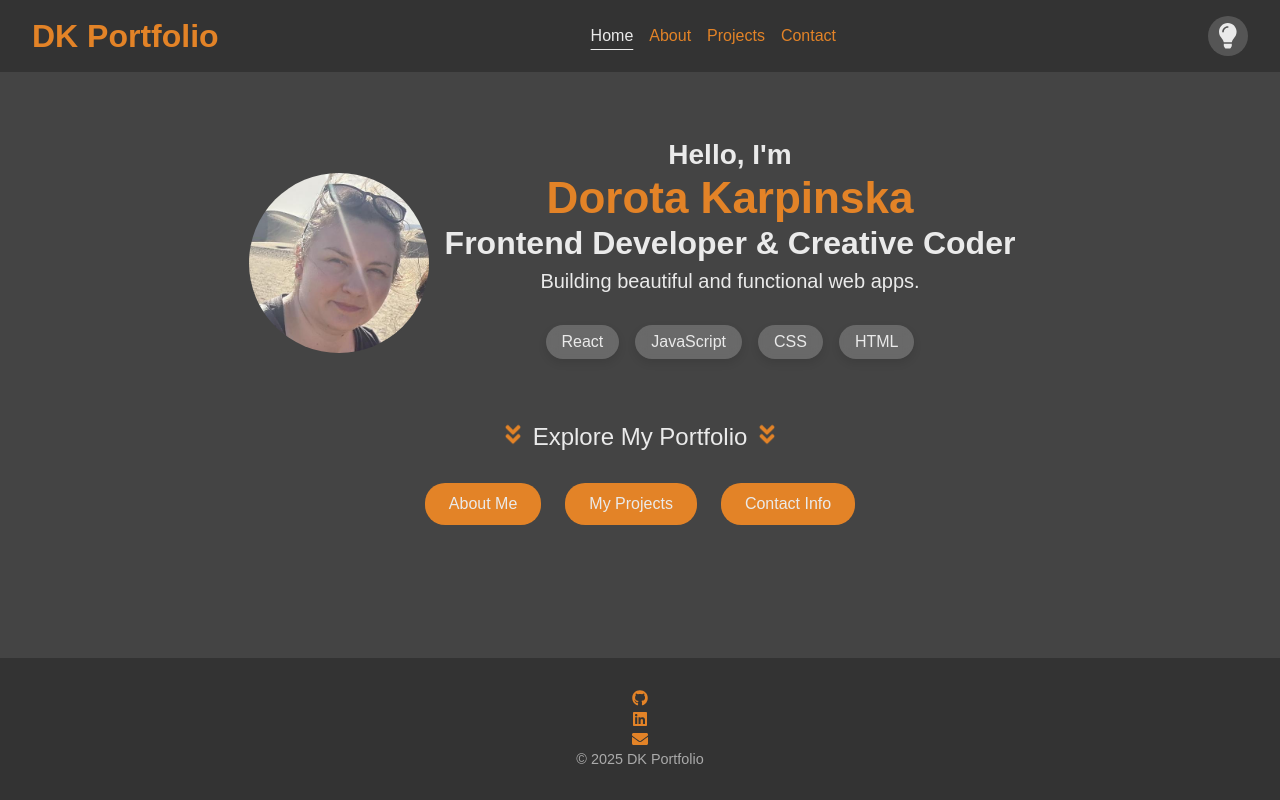
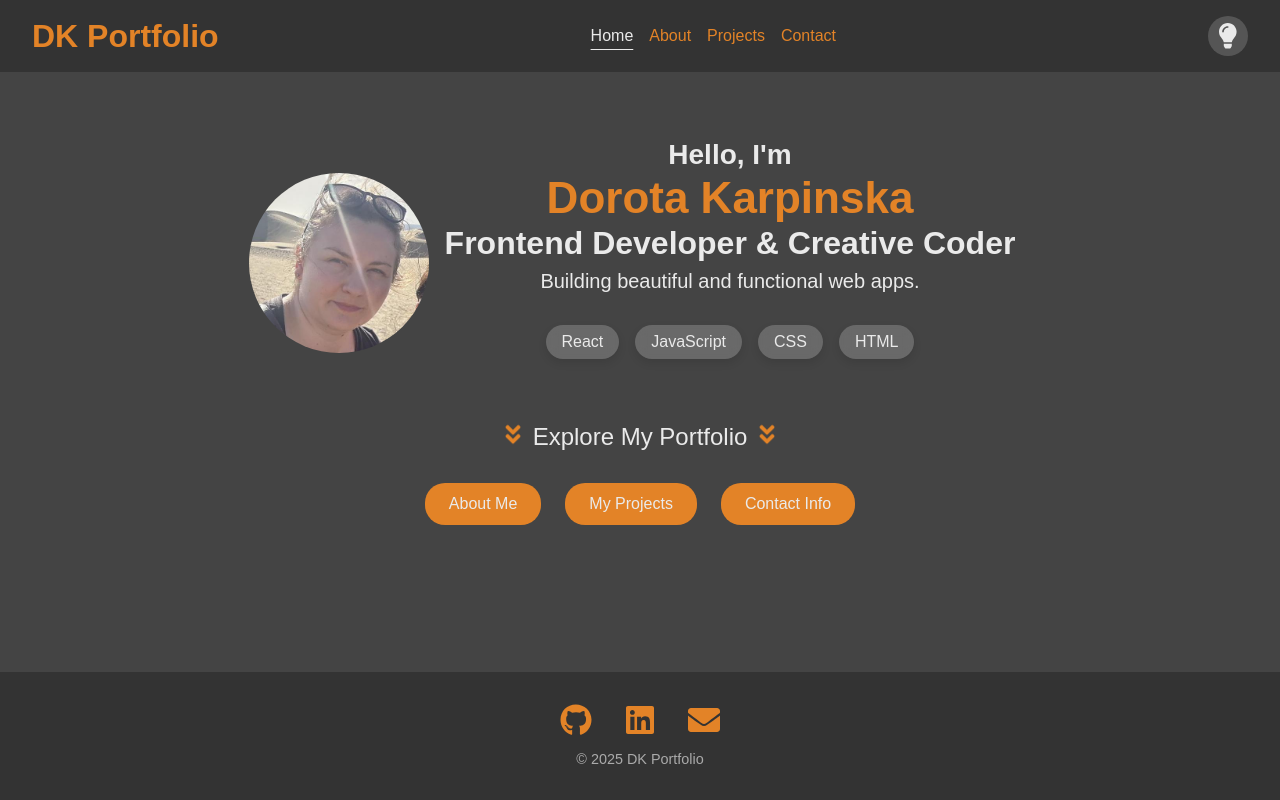
Before and after one commit to Dor-Ka/frontend-react-portfolio, a React (Create React App) app: page / in a window 1280 px wide. Built offline with nearby package versions, Linux system fonts and the light colour scheme.

Commit message:
Improve styles in Footer

```diff
--- a/src/components/Footer/Footer.jsx
+++ b/src/components/Footer/Footer.jsx
@@ -4,6 +4,7 @@ import { FooterContainer, SocialLinks, SocialLink, CopyRight } from "./Footer.st
 function Footer() {
     return (
         <FooterContainer>
+            <SocialLinks>
                 <SocialLink
                 href="https://github.com/Dor-Ka"
                 target="_blank"
@@ -12,7 +13,6 @@ function Footer() {
                 >
                     <FaGithub />
                 </SocialLink>
-
                 <SocialLink
                 href="https://www.linkedin.com/in/d-karpinska/"
                 target="_blank"
@@ -21,13 +21,14 @@ function Footer() {
                 >
                     <FaLinkedin />
                 </SocialLink>
-
                 <SocialLink
                 href="mailto:dorotakarpinska.dev@gmail.com"
                 aria-label="Send email to Dorota Karpinska"
                 >
                     <FaEnvelope />
                 </SocialLink>
+            </SocialLinks>
+
             <CopyRight>&copy; 2025 DK Portfolio</CopyRight>
         </FooterContainer>
     );
```
Lines whose indentation alone changed are shown as unchanged.
